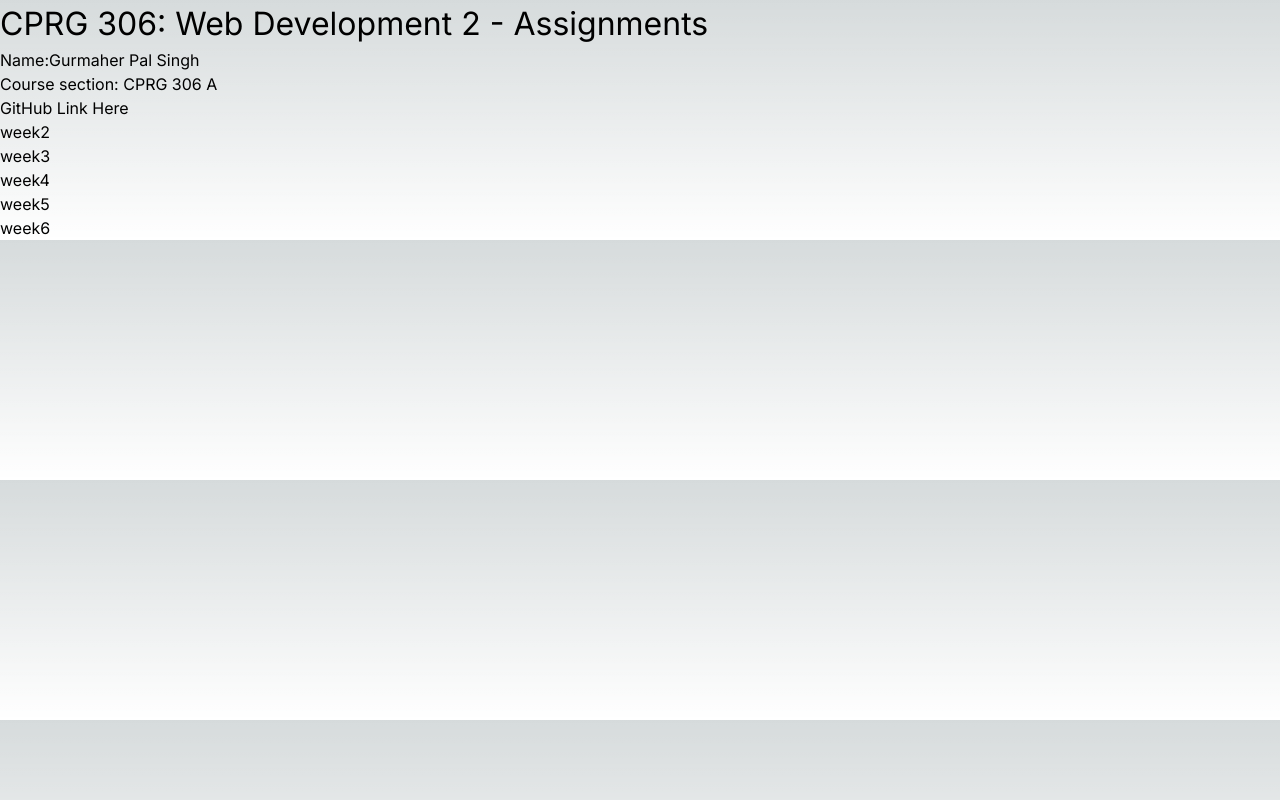
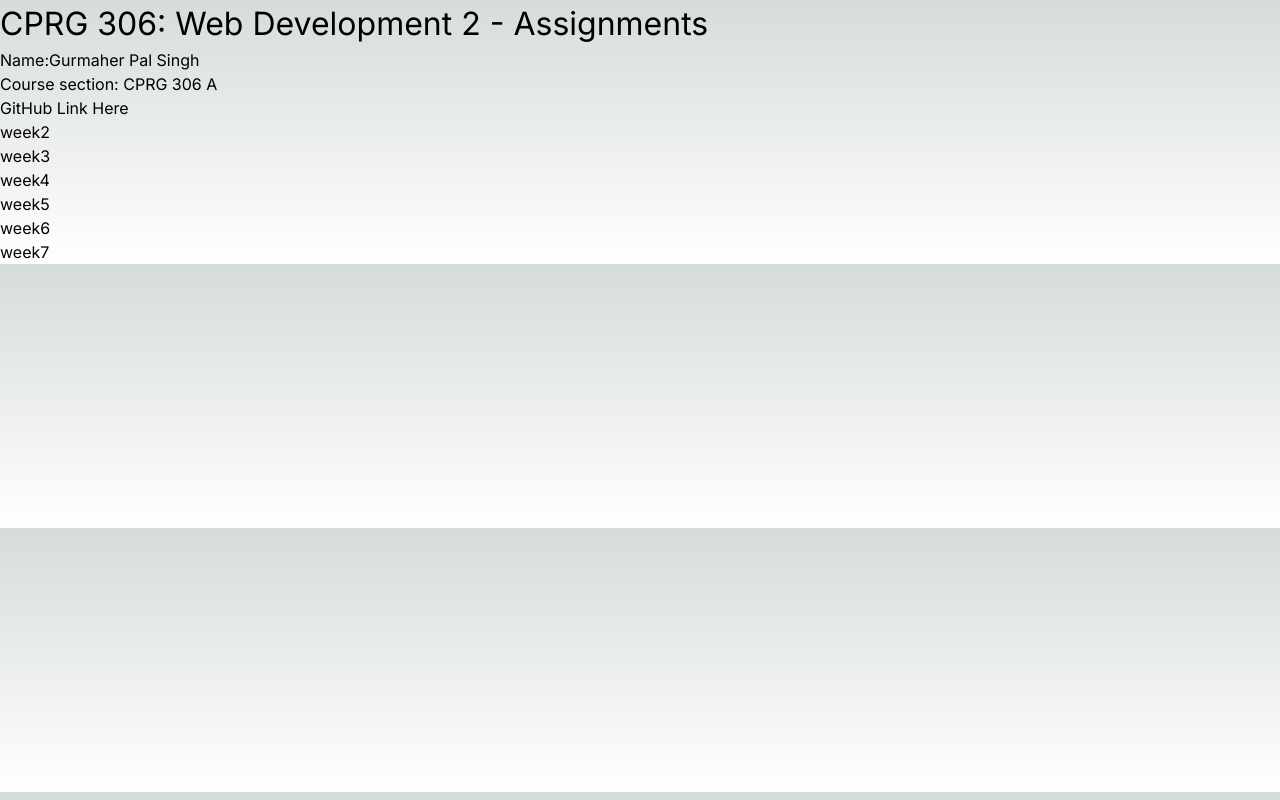
Before and after one commit to Gurmaher/cprg306-assignments, a Next.js app: page / in a window 1280 px wide. Built offline with nearby package versions, Linux system fonts and the light colour scheme.

Commit message:
Update page.js

```diff
--- a/app/page.js
+++ b/app/page.js
@@ -12,6 +12,7 @@ export default function Page()
       <p><Link href='/week4'>week4</Link></p>
       <p><Link href='/week5'>week5</Link></p>
       <p><Link href='/week6'>week6</Link></p>
+      <p><Link href='/week7'>week7</Link></p>
       </div>
   )
 }
```
